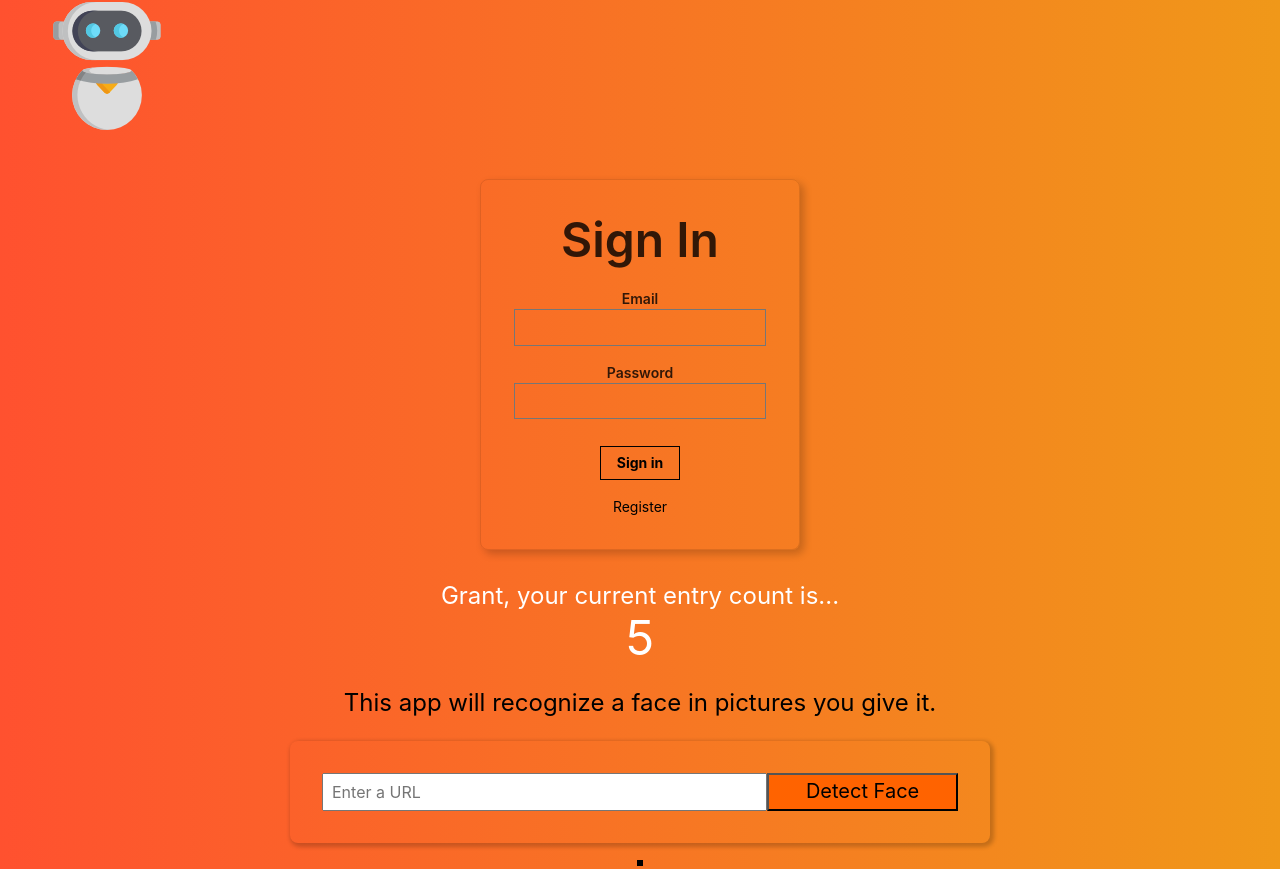
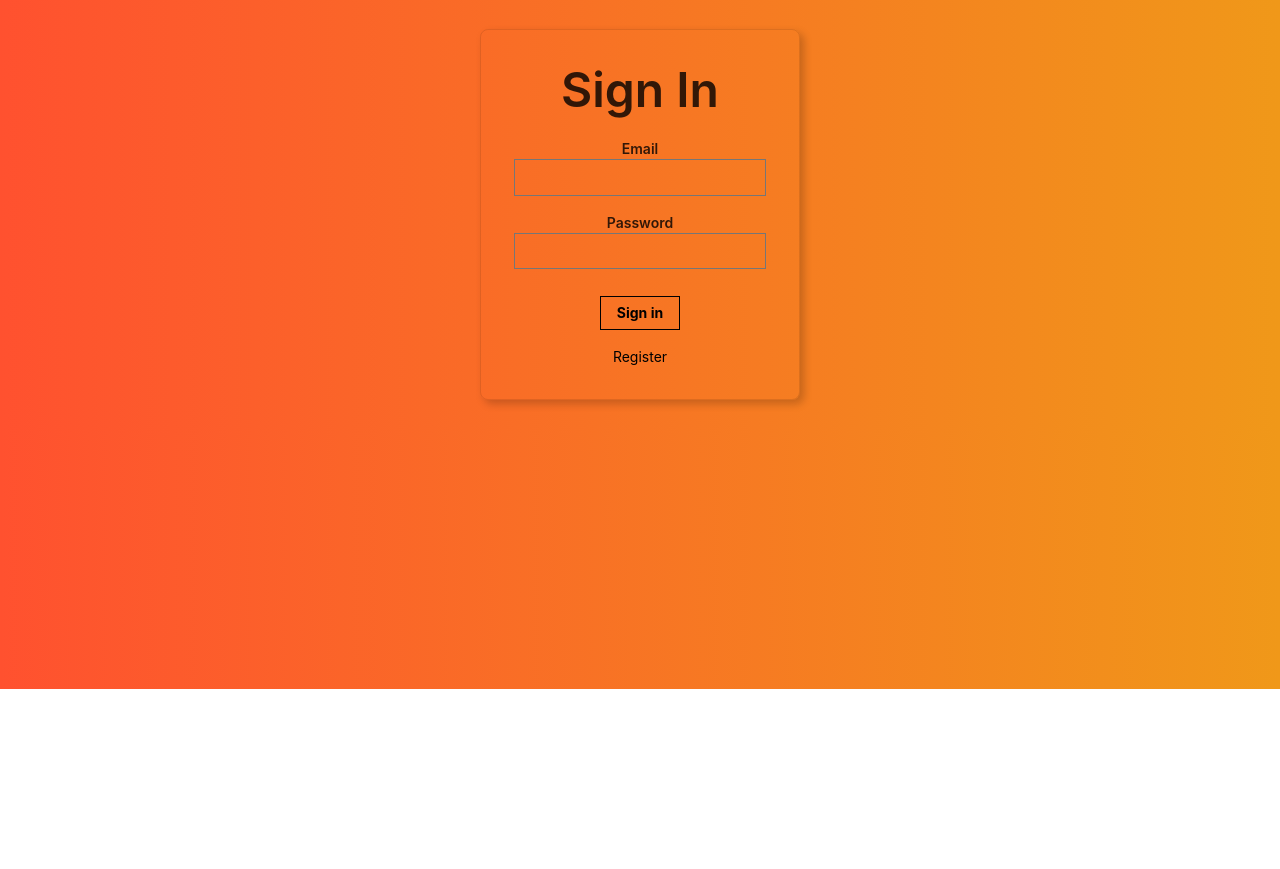
Before and after one commit to gmc314/facial-recognition-app, a React (Create React App) app: page / in a window 1280 px wide. Shown: the part 111-980 px from the top of the page. After the commit the page ends 800 px from the top, so only its background shows below. Built offline with nearby package versions, Linux system fonts and the light colour scheme.

Commit message:
implement signin routing

```diff
--- a/src/App.js
+++ b/src/App.js
@@ -49,6 +49,7 @@ class App extends Component {
       input: "",
       imageURL: "",
       boundingBox: [{}],
+      route: "signin",
     }
   };
 
@@ -90,17 +91,25 @@ class App extends Component {
       .catch(error => console.log(error));
   };
 
+  onRouteChange = (route) => {
+    this.setState({route: route})
+  }
+
   render() {
-    const { imageURL, boundingBox} = this.state;
+    const { imageURL, boundingBox, route} = this.state;
     return (
       <div className="App">
         <ParticlesBg type="cobweb" bg={true} />
-        <Navigation />
-        <Logo />
-        <SignIn />
-        <Rank name={ "Grant" } entries={ "5" }/>
-        <ImageLinkForm onInputChange={ this.onInputChange } onButtonSubmit={ this.onButtonSubmit }/>
-        <FaceDetection boundingBox={ boundingBox } imageURL={ imageURL }/>
+        <Navigation onRouteChange={ this.onRouteChange }/>
+        {route === 'signin'
+        ? <SignIn onRouteChange={ this.onRouteChange }/>
+        : <div>
+            <Logo />
+            <Rank name={ "Grant" } entries={ "5" }/>
+            <ImageLinkForm onInputChange={ this.onInputChange } onButtonSubmit={ this.onButtonSubmit }/>
+            <FaceDetection boundingBox={ boundingBox } imageURL={ imageURL }/>
+          </div>
+          }
       </div>
     );
   }
--- a/src/components/Navigation/Navigation.js
+++ b/src/components/Navigation/Navigation.js
@@ -1,9 +1,9 @@
 import React from "react";
 
-const Navigation = () => {
+const Navigation = ({ onRouteChange }) => {
   return (
   <nav style={{display: 'flex', justifyContent: 'flex-end'}}>
-    <p className="f3 link dim black underline pa3 pointer"> Sign Out </p>
+    <p onClick={() => onRouteChange('signin')} className="f3 link dim black underline pa3 pointer"> Sign Out </p>
   </nav>
   );
 }
--- a/src/components/SignIn/SignIn.js
+++ b/src/components/SignIn/SignIn.js
@@ -1,7 +1,7 @@
 import React from 'react';
 import './SignIn.css';
 
-const SignIn = () => {
+const SignIn = ({ onRouteChange }) => {
   return (
     <div>
       <article class="br3 ba b--black-10 mv4 w-100 w-50-m w-25-l mw6 shadow-5 center">
@@ -19,7 +19,7 @@ const SignIn = () => {
               </div>
             </fieldset>
             <div className="">
-              <input className="b ph3 pv2 input-reset ba b--black bg-transparent grow pointer f6 dib" type="submit" value="Sign in"/>
+              <input onClick={() => onRouteChange('home')} className="b ph3 pv2 input-reset ba b--black bg-transparent grow pointer f6 dib" type="submit" value="Sign in"/>
             </div>
             <div className="lh-copy mt3">
               <a href="#0" className="f6 link dim black db">Register</a>
```
